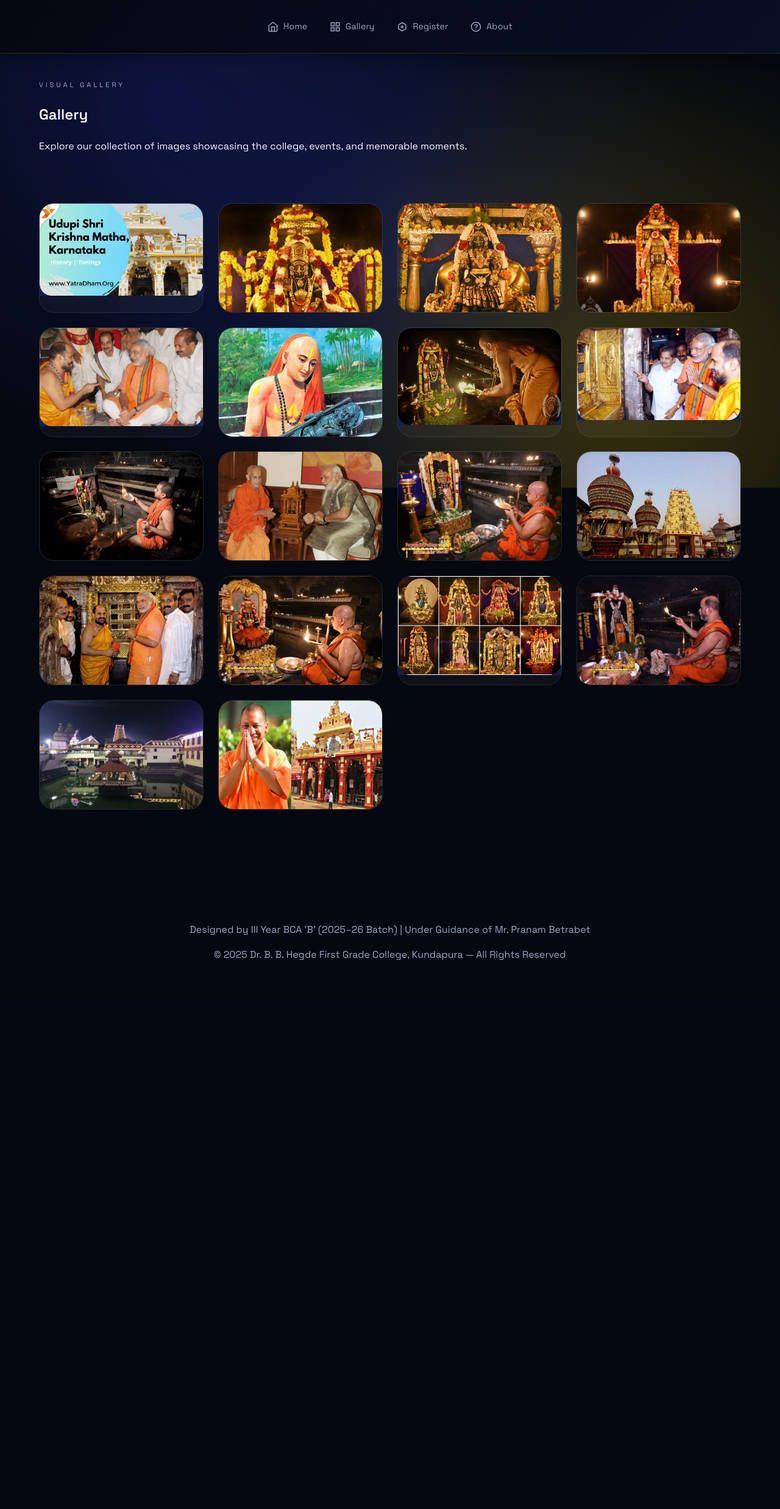
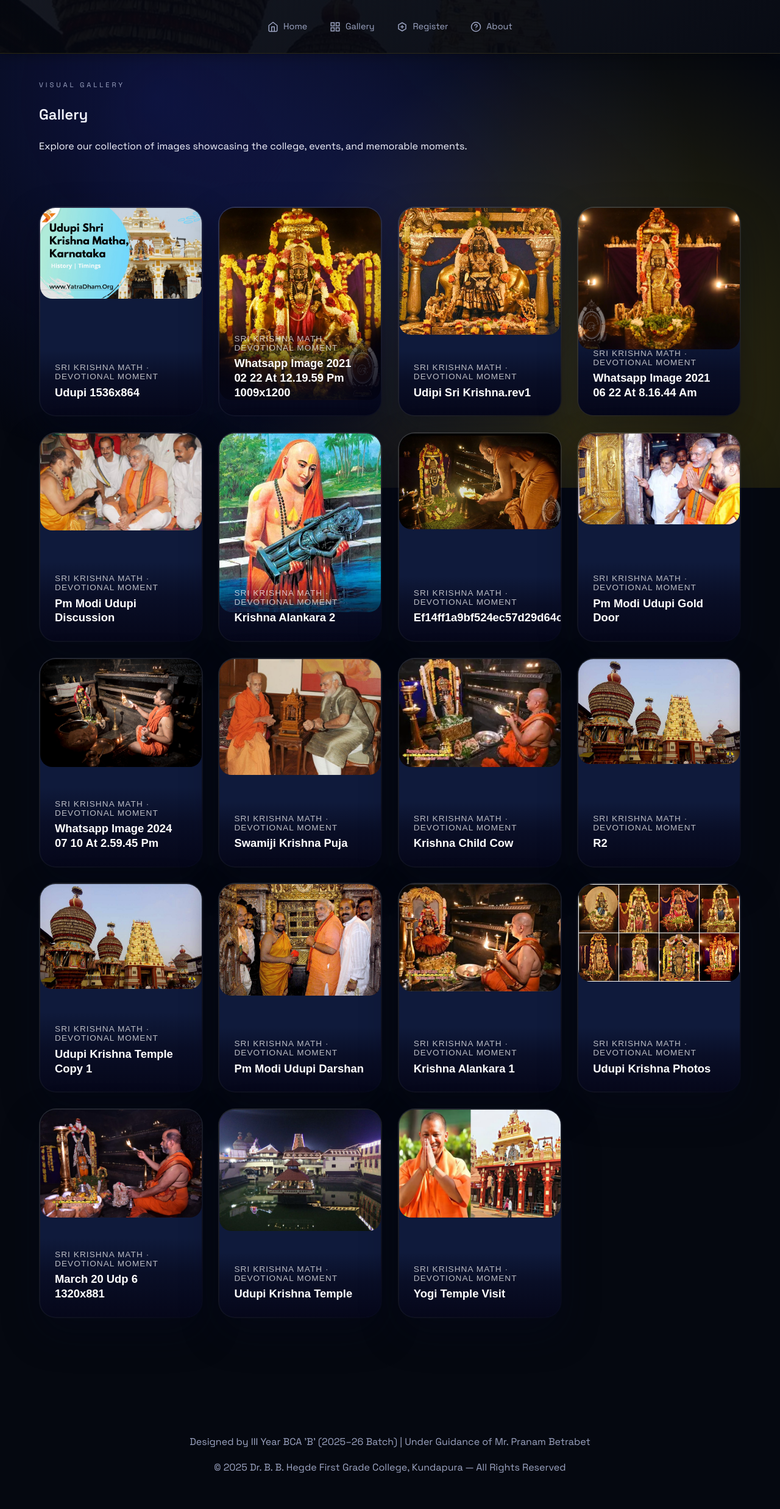
Before and after one commit to Chethan77667/modi-krishna, a Flask app: page /gallery in a window 1280 px wide. Shown: the whole page at 61% size. Before the commit the page ends 1575 px from the top, so only its background shows below. Run offline with Flask 3, Linux system fonts and the light colour scheme.

Commit message:
ganesh 01:10 pm

```diff
--- a/app.py
+++ b/app.py
@@ -177,6 +177,8 @@ def get_gallery_images():
                     {
                         "src": url_for("static", filename=f"images/{filename}"),
                         "caption": caption,
+                        "title": caption,
+                        "subtitle": "Sri Krishna Math · Devotional Moment",
                     }
                 )
 
--- a/data.py
+++ b/data.py
@@ -104,22 +104,32 @@ gallery_slides = [
     {
         "src": "/static/images/hero.jpg",
         "caption": "Devotees gather at Sri Krishna Math for the evening alankara.",
+        "title": "Evening Alankara Darshan",
+        "subtitle": "Sri Krishna Math · Sacred Glow",
     },
     {
         "src": "https://images.unsplash.com/photo-1506744038136-46273834b3fb?auto=format&fit=crop&w=1200&q=80",
         "caption": "Golden rays illuminating the sanctum at dawn.",
+        "title": "Suvarna Teertha Sunrise",
+        "subtitle": "Udupi · Dawn Arati",
     },
     {
         "src": "https://images.unsplash.com/photo-1500530855697-b586d89ba3ee?auto=format&fit=crop&w=1200&q=80",
         "caption": "Bhajanotsava troupe preparing their mridangam and tambura.",
+        "title": "Bhajan Mandali Prelude",
+        "subtitle": "Math Courtyard · Bhajanotsava",
     },
     {
         "src": "https://images.unsplash.com/photo-1498654896293-37aacf113fd9?auto=format&fit=crop&w=1200&q=80",
         "caption": "Devotees reciting Gita verses under the open sky.",
+        "title": "Gita Parayana Chorus",
+        "subtitle": "Bailkere Grounds · Collective Chant",
     },
     {
         "src": "https://images.unsplash.com/photo-1501785888041-af3ef285b470?auto=format&fit=crop&w=1200&q=80",
         "caption": "Kanakana Kindi adorned with floral mandalas.",
+        "title": "Kanakana Kindi Seva",
+        "subtitle": "Sri Krishna Math · Floral Offerings",
     },
 ]
 
--- a/static/css/styles.css
+++ b/static/css/styles.css
@@ -6,6 +6,7 @@
   --text: #f4f5ff;
   --muted: #9ca4c2;
   --outline: rgba(255, 255, 255, 0.08);
+  --swamiji-bg: url("../images/R2.jpg");
 }
 
 *,
@@ -382,6 +427,28 @@ a {
   margin: 0;
   overflow: visible;
   box-shadow: 0 4px 20px rgba(0, 0, 0, 0.3);
+  position: relative;
+  isolation: isolate;
+}
+
+.college-header::before,
+.college-header::after {
+  content: "";
+  position: absolute;
+  inset: 0;
+  z-index: -1;
+  pointer-events: none;
+}
+
+.college-header::before {
+  background-image: var(--swamiji-bg);
+  background-size: cover;
+  background-position: center;
+  opacity: 0.35;
+}
+
+.college-header::after {
+  background: linear-gradient(135deg, rgba(5, 8, 16, 0.75), rgba(5, 8, 16, 0.95));
 }
 
 .college-header-content {
@@ -1134,120 +1203,141 @@ a {
 .gallery-page .gallery-grid {
   display: grid;
   grid-template-columns: repeat(auto-fit, minmax(260px, 1fr));
-  gap: 1.5rem;
-  padding: 2rem 0;
+  gap: clamp(1rem, 2vw, 1.75rem);
+  padding: clamp(1.5rem, 3vw, 3rem) 0;
 }
 
 .gallery-grid figure {
   margin: 0;
-  background: rgba(255, 255, 255, 0.04);
   padding: 0;
-  border-radius: 1.5rem;
-  border: 1px solid var(--outline);
-  overflow: hidden;
-  position: relative;
-  display: block;
-  transition: transform 0.3s ease, box-shadow 0.3s ease;
+  border: none;
+  background: transparent;
   animation: fadeInUp 0.6s ease forwards;
   opacity: 0;
-  aspect-ratio: 359/239 !important; /* frame size 359x239 */
-  width: min(100%, 359px);
-  max-width: 359px;
-  height: auto;
-  justify-self: center;
+}
+
+.gallery-item {
   cursor: pointer;
   user-select: none;
   -webkit-tap-highlight-color: transparent;
-  will-change: transform;
-}
-
-.gallery-item {
-  cursor: pointer;
-  transition: transform 0.3s ease, box-shadow 0.3s ease;
-}
-
-.gallery-item:hover:not(.clicked) {
-  transform: translateY(-8px);
-  box-shadow: 0 20px 40px rgba(251, 197, 49, 0.2);
-}
-
-.gallery-item.clicked {
-  animation: zoomInOut 0.6s cubic-bezier(0.4, 0, 0.2, 1) !important;
-  transform: scale(1) !important;
-}
-
-@keyframes zoomInOut {
-  0% {
-    transform: scale(1);
-  }
-  50% {
-    transform: scale(1.15);
-  }
-  100% {
-    transform: scale(1);
-  }
-}
-
-@media (hover: none) and (pointer: coarse) {
-  .gallery-item:hover:not(.clicked) {
-    transform: none;
-    box-shadow: none;
-  }
-}
-
-.gallery-item.clicked .image-wrapper img {
-  animation: imageZoomInOut 0.6s cubic-bezier(0.4, 0, 0.2, 1);
-}
-
-@keyframes imageZoomInOut {
-  0% {
-    transform: scale(1);
-  }
-  50% {
-    transform: scale(1.1);
-  }
-  100% {
-    transform: scale(1);
-  }
-}
-
-@media (prefers-reduced-motion: reduce) {
-  .gallery-grid figure,
-  .gallery-grid figure img,
-  .gallery-item {
-    animation: none !important;
-    transition: none !important;
-  }
-}
-
-.gallery-grid figure .image-wrapper {
-  width: 100%;
-  height: 100%;
+}
+
+.gallery-card {
+  position: relative;
+  border-radius: 1.75rem;
+  padding: 2px;
+  background: linear-gradient(150deg, rgba(255, 255, 255, 0.14), rgba(7, 9, 32, 0.6));
+  box-shadow: 0 25px 60px rgba(4, 8, 26, 0.45);
   overflow: hidden;
+  transition: transform 0.6s cubic-bezier(0.22, 1, 0.36, 1), box-shadow 0.6s ease;
+}
+
+.gallery-card::before {
+  content: "";
+  position: absolute;
+  inset: 10%;
+  border-radius: 50%;
+  background: radial-gradient(circle, rgba(255, 214, 153, 0.4), transparent 60%);
+  opacity: 0;
+  transform: scale(0.8);
+  transition: opacity 0.6s ease, transform 0.6s ease;
+  pointer-events: none;
+}
+
+.gallery-media {
   position: relative;
-  display: flex;
-  align-items: center;
-  justify-content: center;
-  background-color: #122153;
-}
-
-.gallery-grid figure img {
+  border-radius: 1.55rem;
+  overflow: hidden;
+  background: #0f1a3b;
+  min-height: clamp(240px, 28vw, 340px);
+  isolation: isolate;
+}
+
+.gallery-media img {
   width: 100%;
   height: 100%;
   object-fit: cover;
   display: block;
-  transition: transform 0.3s ease, opacity 0.5s ease;
-  will-change: transform, opacity;
-  object-position: center;
-  min-width: 100%;
-  min-height: 100%;
-}
-
-.gallery-grid figure figcaption {
-  padding: 0.75rem 1rem;
-  text-align: center;
+  transition: transform 0.65s cubic-bezier(0.22, 1, 0.36, 1), filter 0.45s ease;
+  will-change: transform;
+}
+
+.gallery-overlay {
+  position: absolute;
+  inset: auto 0 0 0;
+  padding: 1.25rem 1.5rem 1.6rem;
+  background: linear-gradient(180deg, rgba(5, 6, 24, 0) 0%, rgba(5, 6, 24, 0.6) 45%, rgba(5, 6, 24, 0.95) 100%);
+  color: #fff;
+  display: flex;
+  flex-direction: column;
+  gap: 0.4rem;
+  transform: translateY(0);
+  transition: transform 0.45s ease, opacity 0.45s ease;
+}
+
+.gallery-overlay-subtitle {
   font-size: 0.85rem;
-  color: var(--muted);
+  letter-spacing: 0.08em;
+  text-transform: uppercase;
+  color: rgba(255, 255, 255, 0.72);
+  margin: 0;
+}
+
+.gallery-overlay-title {
+  font-size: 1.15rem;
+  margin: 0;
+  font-weight: 600;
+  line-height: 1.3;
+  color: #fff;
+}
+
+.gallery-item:hover .gallery-card,
+.gallery-item:focus-within .gallery-card {
+  transform: translateY(-10px) scale(1.015);
+  box-shadow: 0 35px 90px rgba(7, 10, 35, 0.55);
+}
+
+.gallery-item:hover .gallery-card::before,
+.gallery-item:focus-within .gallery-card::before {
+  opacity: 1;
+  transform: scale(1);
+}
+
+.gallery-item:hover .gallery-media img,
+.gallery-item:focus-within .gallery-media img {
+  transform: scale(1.05);
+  filter: saturate(1.15);
+}
+
+.gallery-item:hover .gallery-overlay,
+.gallery-item:focus-within .gallery-overlay {
+  transform: translateY(-6px);
+}
+
+@media (hover: none) and (pointer: coarse) {
+  .gallery-item:hover .gallery-card,
+  .gallery-item:focus-within .gallery-card {
+    transform: none;
+    box-shadow: 0 20px 50px rgba(4, 8, 26, 0.4);
+  }
+
+  .gallery-item:hover .gallery-media img,
+  .gallery-item:focus-within .gallery-media img {
+    transform: none;
+  }
+
+  .gallery-item:hover .gallery-overlay,
+  .gallery-item:focus-within .gallery-overlay {
+    transform: none;
+  }
+}
+
+@media (prefers-reduced-motion: reduce) {
+  .gallery-card,
+  .gallery-media img,
+  .gallery-overlay {
+    transition: none !important;
+  }
 }
 
 .gallery-fullscreen-trigger {
@@ -1257,11 +1347,12 @@ a {
   width: 100%;
   display: block;
   cursor: zoom-in;
+  text-align: left;
 }
 
 .gallery-fullscreen-trigger:focus-visible {
   outline: 2px solid var(--accent);
-  outline-offset: 4px;
+  outline-offset: 6px;
 }
 
 .fullscreen-modal {
--- a/templates/gallery.html
+++ b/templates/gallery.html
@@ -11,22 +11,33 @@
   </section>
 
   <section class="gallery-grid">
+    {% set default_subtitle = "Sri Krishna Math · Devotional Moment" %}
     {% for item in gallery %}
-    <figure class="gallery-item" aria-label="{{ item.caption or 'Gallery image' }}">
+    {% set card_title = item.title or item.caption or 'Gallery image' %}
+    {% set card_subtitle = item.subtitle or default_subtitle %}
+    <figure class="gallery-item" aria-label="{{ card_title }}">
       <button
         type="button"
         class="gallery-fullscreen-trigger"
         data-src="{{ item.src }}"
-        data-alt="{{ item.caption or 'Gallery image' }}"
+        data-alt="{{ card_title }}"
+        aria-label="Expand {{ card_title }}"
       >
-        <div class="image-wrapper" style="background-color:#122153">
+        <div class="gallery-card">
+          <div class="gallery-media">
             <img
               src="{{ item.src }}"
-            alt="{{ item.caption or 'Gallery image' }}"
+              alt="{{ card_title }}"
               decoding="async"
+              loading="{{ 'eager' if loop.first else 'lazy' }}"
               sizes="(max-width: 640px) 90vw, (max-width: 1200px) 45vw, 30vw"
               fetchpriority="{{ 'high' if loop.first else 'auto' }}"
             />
+            <div class="gallery-overlay">
+              <p class="gallery-overlay-subtitle">{{ card_subtitle }}</p>
+              <h3 class="gallery-overlay-title">{{ card_title }}</h3>
+            </div>
+          </div>
         </div>
       </button>
     </figure>
```
Also changed, not shown: other parts of static/css/styles.css (+62 -16 lines), static/images/R2.jpg (added). Lines whose indentation alone changed are shown as unchanged.
